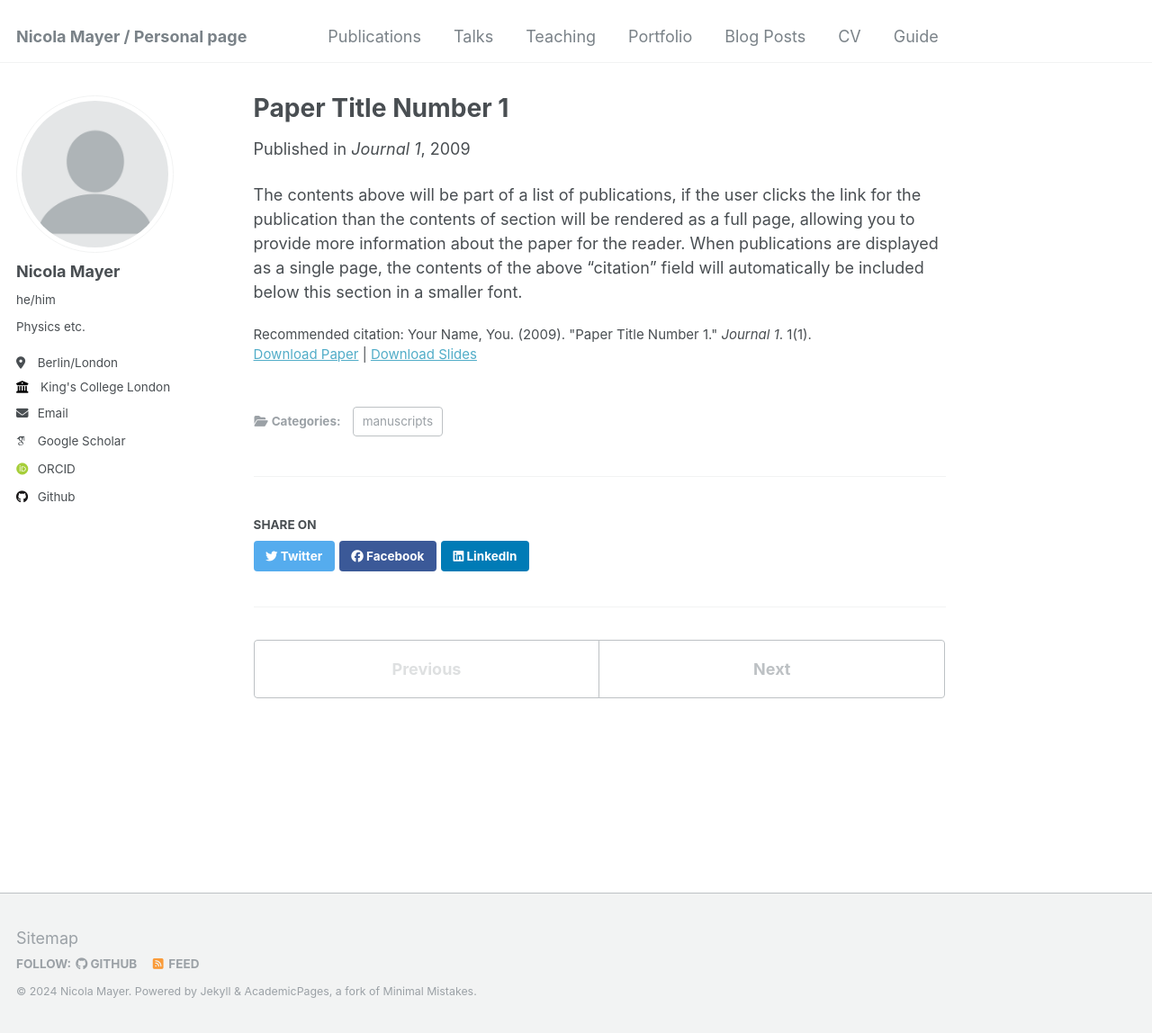
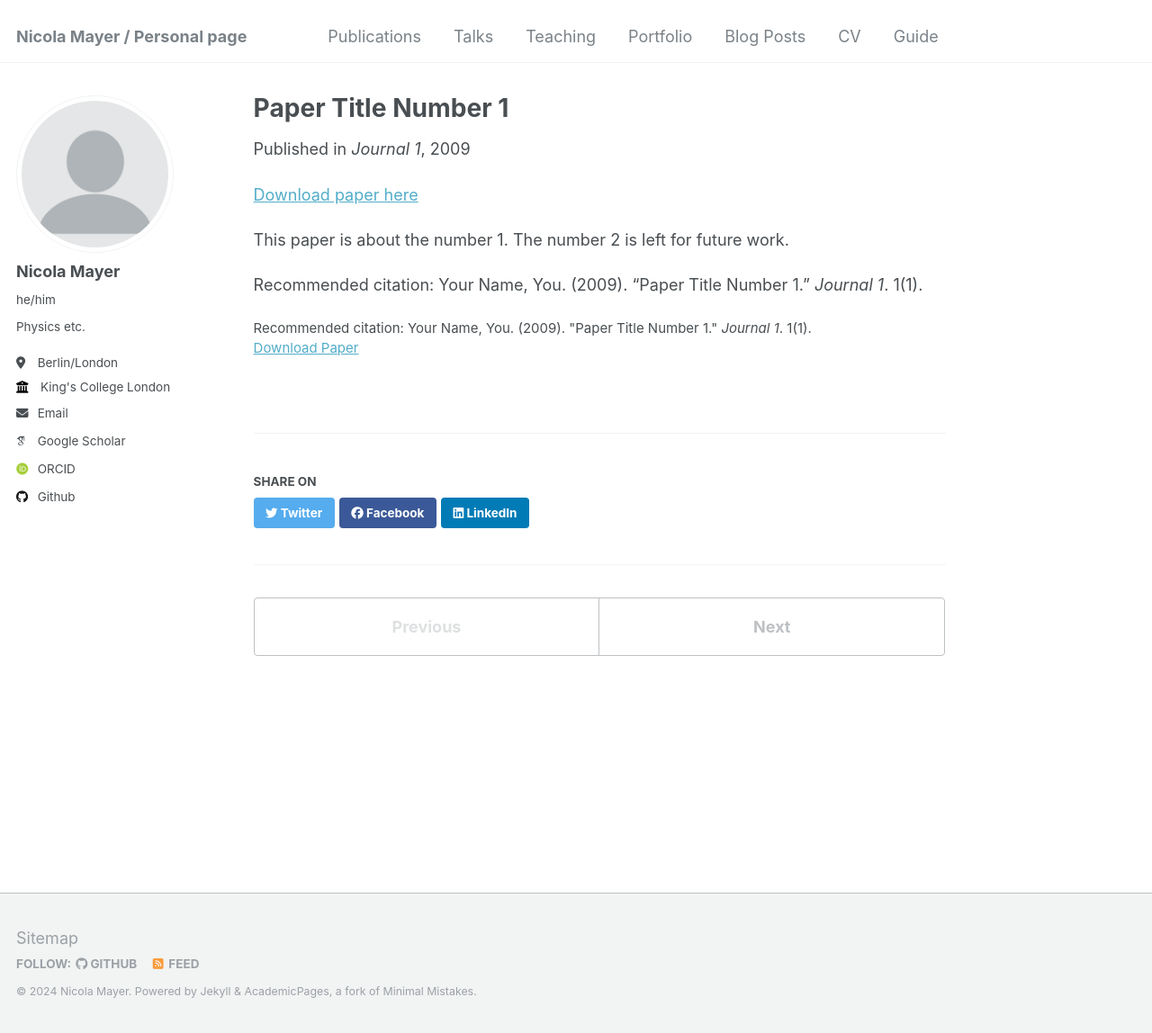
Before and after one commit to GCBSNicola/GCBSNicola.github.io, a Jekyll site: the page built from _publications/2009-10-01-paper-title-number-1.md, in a window 1280 px wide and 1148 px high. Shown: the whole window at 90% size. Built offline with Jekyll 4.4.1, drawn with Linux system fonts in a browser that asks for light colours; some web fonts are replaced; a file with an impossible date is left out.

Commit message:
modified stuff

```diff
--- a/_publications/2009-10-01-paper-title-number-1.md
+++ b/_publications/2009-10-01-paper-title-number-1.md
@@ -1,14 +1,16 @@
 ---
 title: "Paper Title Number 1"
 collection: publications
-category: manuscripts
 permalink: /publication/2009-10-01-paper-title-number-1
 excerpt: 'This paper is about the number 1. The number 2 is left for future work.'
 date: 2009-10-01
 venue: 'Journal 1'
-slidesurl: 'http://academicpages.github.io/files/slides1.pdf'
 paperurl: 'http://academicpages.github.io/files/paper1.pdf'
 citation: 'Your Name, You. (2009). &quot;Paper Title Number 1.&quot; <i>Journal 1</i>. 1(1).'
 ---
 
-The contents above will be part of a list of publications, if the user clicks the link for the publication than the contents of section will be rendered as a full page, allowing you to provide more information about the paper for the reader. When publications are displayed as a single page, the contents of the above "citation" field will automatically be included below this section in a smaller font.
+<a href='http://academicpages.github.io/files/paper1.pdf'>Download paper here</a>
+
+This paper is about the number 1. The number 2 is left for future work.
+
+Recommended citation: Your Name, You. (2009). "Paper Title Number 1." <i>Journal 1</i>. 1(1).
```
Also changed, not shown: _publications/2010-10-01-paper-title-number-2.md (+5 -3 lines), _publications/2015-10-01-paper-title-number-3.md (+5 -3 lines), _publications/2022-7-12-imprinting-prl.md (+1 -1 lines), markdown_generator/publications.tsv (line endings or trailing spaces).
